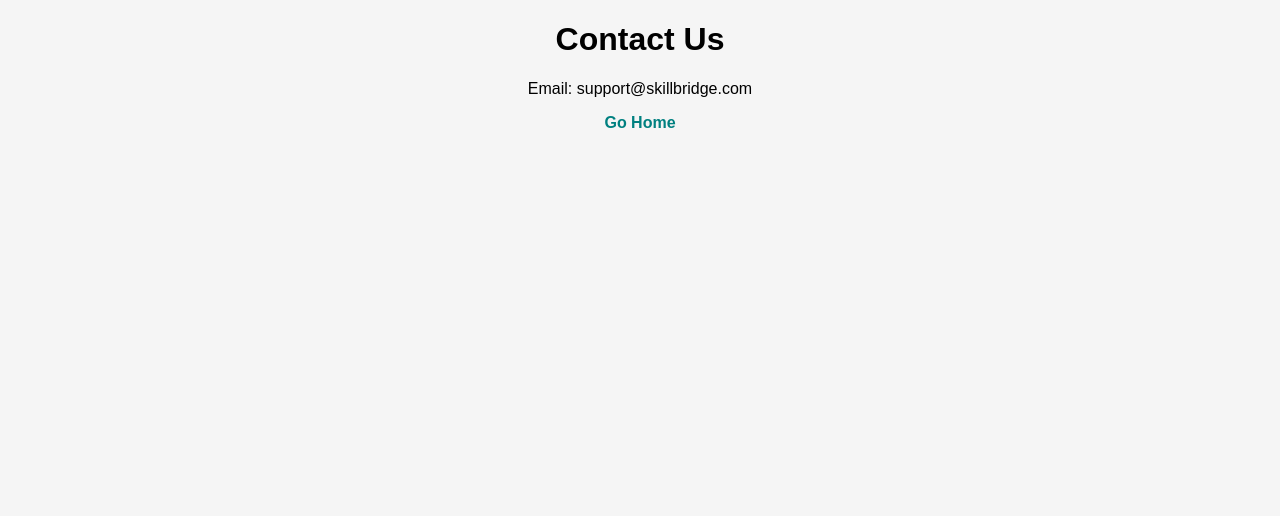
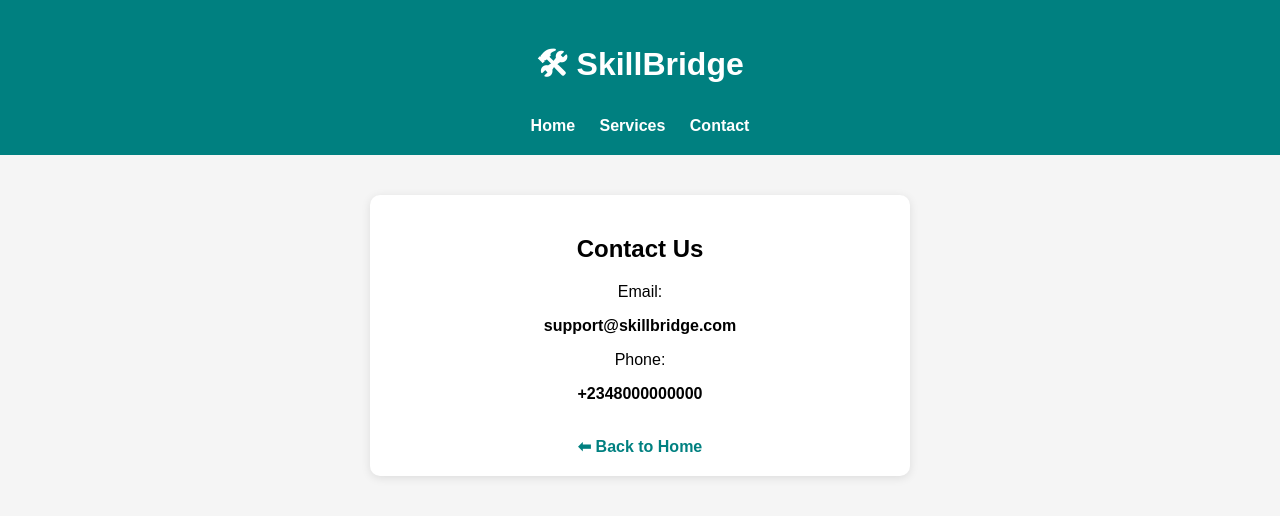
Before and after one commit to Alphaprime-cyber/Skillbrig-2.0, a plain HTML site: page contact.html in a window 1280 px wide. Drawn offline with Linux system fonts and the light colour scheme.

Commit message:
Update contact.html

```diff
--- a/contact.html
+++ b/contact.html
@@ -1,43 +1,79 @@
 <!DOCTYPE html>
 <html>
+
 <head>
     <title>Contact - SkillBridge</title>
-<head>
-    <title>SkillBridge</title>
 
     <style>
-        body {
-            font-family: Arial;
-            background: #f5f5f5;
-            text-align: center;
+        body{
+            font-family:Arial,sans-serif;
+            background:#f5f5f5;
+            margin:0;
+            text-align:center;
         }
 
-        a {
-            margin: 10px;
-            text-decoration: none;
-            color: teal;
-            font-weight: bold;
+        header{
+            background:teal;
+            color:white;
+            padding:20px;
         }
 
-        header {
-            background: teal;
-            color: white;
-            padding: 20px;
+        a{
+            color:white;
+            text-decoration:none;
+            margin:10px;
+            font-weight:bold;
         }
 
-        div {
-            background: white;
-            padding: 15px;
-            margin: 10px;
-            border-radius: 10px;
+        .container{
+            background:white;
+            width:80%;
+            max-width:500px;
+            margin:40px auto;
+            padding:20px;
+            border-radius:10px;
+            box-shadow:0 2px 10px rgba(0,0,0,.1);
+        }
+
+        .home{
+            color:teal;
         }
     </style>
-</head><body>
 
-<h1>Contact Us</h1>
-<p>Email: support@skillbridge.com</p>
+</head>
 
-<a href="index.html">Go Home</a>
+<body>
+
+<header>
+
+<h1>🛠 SkillBridge</h1>
+
+<a href="index.html">Home</a>
+
+<a href="services.html">Services</a>
+
+<a href="contact.html">Contact</a>
+
+</header>
+
+<div class="container">
+
+<h2>Contact Us</h2>
+
+<p>Email:</p>
+
+<p><strong>support@skillbridge.com</strong></p>
+
+<p>Phone:</p>
+
+<p><strong>+2348000000000</strong></p>
+
+<br>
+
+<a class="home" href="index.html">⬅ Back to Home</a>
+
+</div>
 
 </body>
+
 </html>
```
